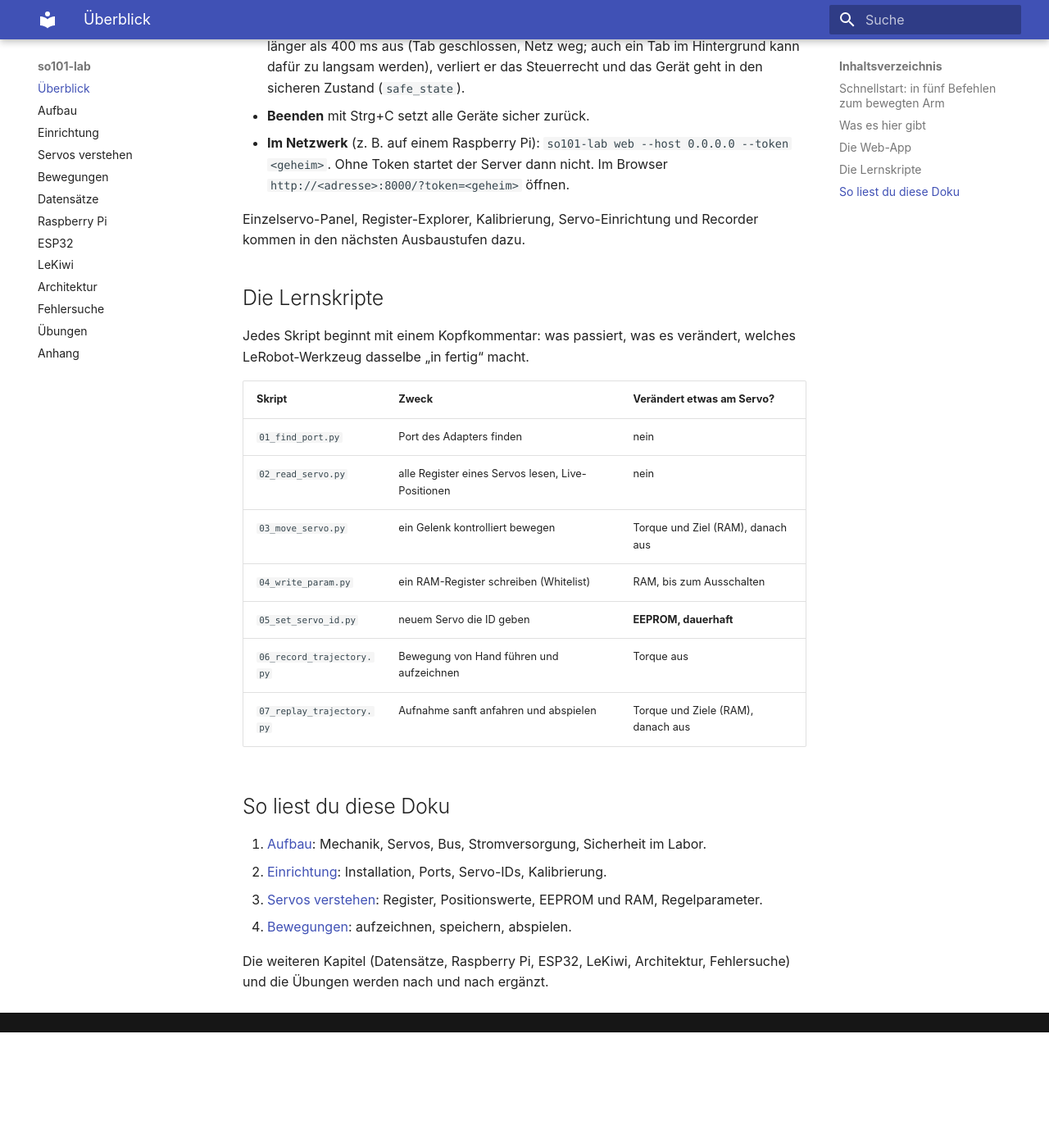
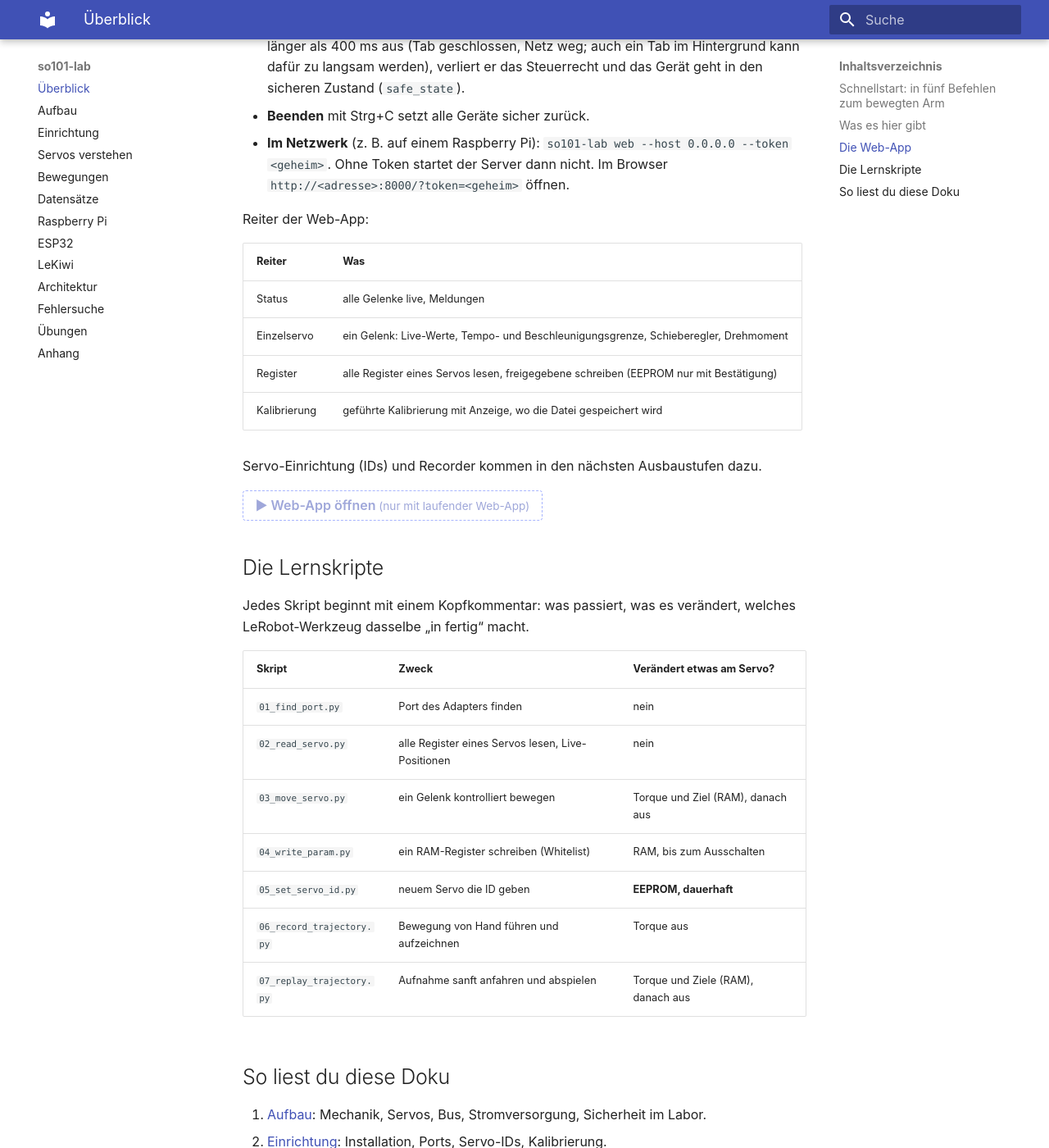
Before and after one commit to arben24/so101_lab, an MkDocs documentation site: the page built from docs/index.md, in a window 1280 px wide and 1400 px high, scrolled down 1856 px. Shown: the whole window at 82% size. Built offline with MkDocs 1.6.1 and Material for MkDocs 9.7.7, drawn with Linux system fonts in a browser that asks for light colours; before the commit the page ends 3115 px from its top, so only the background shows below that.

Commit message:
Doku: Kalibrierung in der Web-App, Register-Explorer, Schaltflächen „In der Web-App ausprobieren“
Die Schaltflächen sind nur aktiv, wenn die Doku über so101-lab web ausgeliefert wird
(/api/info antwortet); sonst deaktiviert mit Hinweis.

Co-Authored-By: Claude Opus 5.5 <noreply@anthropic.com>

```diff
--- a/docs/index.md
+++ b/docs/index.md
@@ -66,8 +66,18 @@ Temperatur, Strom, Drehmoment und Fehler. Diese Doku ist unter `/docs/` eingebun
 - **Im Netzwerk** (z. B. auf einem Raspberry Pi): `so101-lab web --host 0.0.0.0 --token <geheim>`.
   Ohne Token startet der Server dann nicht. Im Browser `http://<adresse>:8000/?token=<geheim>` öffnen.
 
-Einzelservo-Panel, Register-Explorer, Kalibrierung, Servo-Einrichtung und Recorder kommen in den
-nächsten Ausbaustufen dazu.
+Reiter der Web-App:
+
+| Reiter | Was |
+|---|---|
+| Status | alle Gelenke live, Meldungen |
+| Einzelservo | ein Gelenk: Live-Werte, Tempo- und Beschleunigungsgrenze, Schieberegler, Drehmoment |
+| Register | alle Register eines Servos lesen, freigegebene schreiben (EEPROM nur mit Bestätigung) |
+| Kalibrierung | geführte Kalibrierung mit Anzeige, wo die Datei gespeichert wird |
+
+Servo-Einrichtung (IDs) und Recorder kommen in den nächsten Ausbaustufen dazu.
+
+<a class="lab-link" href="../index.html#status">Web-App öffnen</a>
 
 ## Die Lernskripte
 
--- /dev/null
+++ b/docs/javascripts/lab.js
@@ -0,0 +1,31 @@
+// Schaltflächen „In der Web-App ausprobieren“: nur aktiv, wenn die Doku über `so101-lab web`
+// ausgeliefert wird (dann antwortet /api/info). Bei `mkdocs serve` oder GitLab Pages bleiben
+// sie sichtbar, aber deaktiviert, mit einem Hinweis.
+(function () {
+  "use strict";
+  function disable(links) {
+    for (const a of links) {
+      a.classList.add("lab-disabled");
+      a.removeAttribute("href");
+      a.title = "Nur verfügbar, wenn die Doku über „uv run so101-lab web“ geöffnet ist.";
+      if (!a.querySelector(".lab-note")) {
+        const note = document.createElement("span");
+        note.className = "lab-note";
+        note.textContent = " (nur mit laufender Web-App)";
+        a.append(note);
+      }
+    }
+  }
+  function check() {
+    const links = document.querySelectorAll("a.lab-link");
+    if (!links.length) return;
+    fetch("/api/info", { cache: "no-store" })
+      .then((r) => (r.ok ? r.json() : Promise.reject()))
+      .then((info) => {
+        if (!("auth_required" in info)) disable(links);
+      })
+      .catch(() => disable(links));
+  }
+  if (document.readyState === "loading") document.addEventListener("DOMContentLoaded", check);
+  else check();
+})();
--- /dev/null
+++ b/docs/stylesheets/lab.css
@@ -0,0 +1,16 @@
+/* Schaltfläche „In der Web-App ausprobieren“ */
+.md-typeset a.lab-link {
+  display: inline-block;
+  padding: 0.3em 0.9em;
+  border: 1px solid var(--md-accent-fg-color, #526cfe);
+  border-radius: 4px;
+  font-weight: 600;
+  text-decoration: none;
+}
+.md-typeset a.lab-link::before { content: "▶ "; }
+.md-typeset a.lab-link.lab-disabled {
+  opacity: 0.5;
+  cursor: not-allowed;
+  border-style: dashed;
+}
+.md-typeset a.lab-link .lab-note { font-weight: 400; font-size: 0.85em; }
--- a/mkdocs.yml
+++ b/mkdocs.yml
@@ -38,5 +38,10 @@ nav:
   - Übungen: uebungen.md
   - Anhang: anhang.md
 
+extra_javascript:
+  - javascripts/lab.js      # Schaltflächen „In der Web-App ausprobieren“
+extra_css:
+  - stylesheets/lab.css
+
 extra:
   generator: false          # kein Link zu externer Seite im Fuß
```
Also changed, not shown: docs/02-einrichtung.md (+54 -33 lines), docs/03-servos.md (+11 -2 lines).
